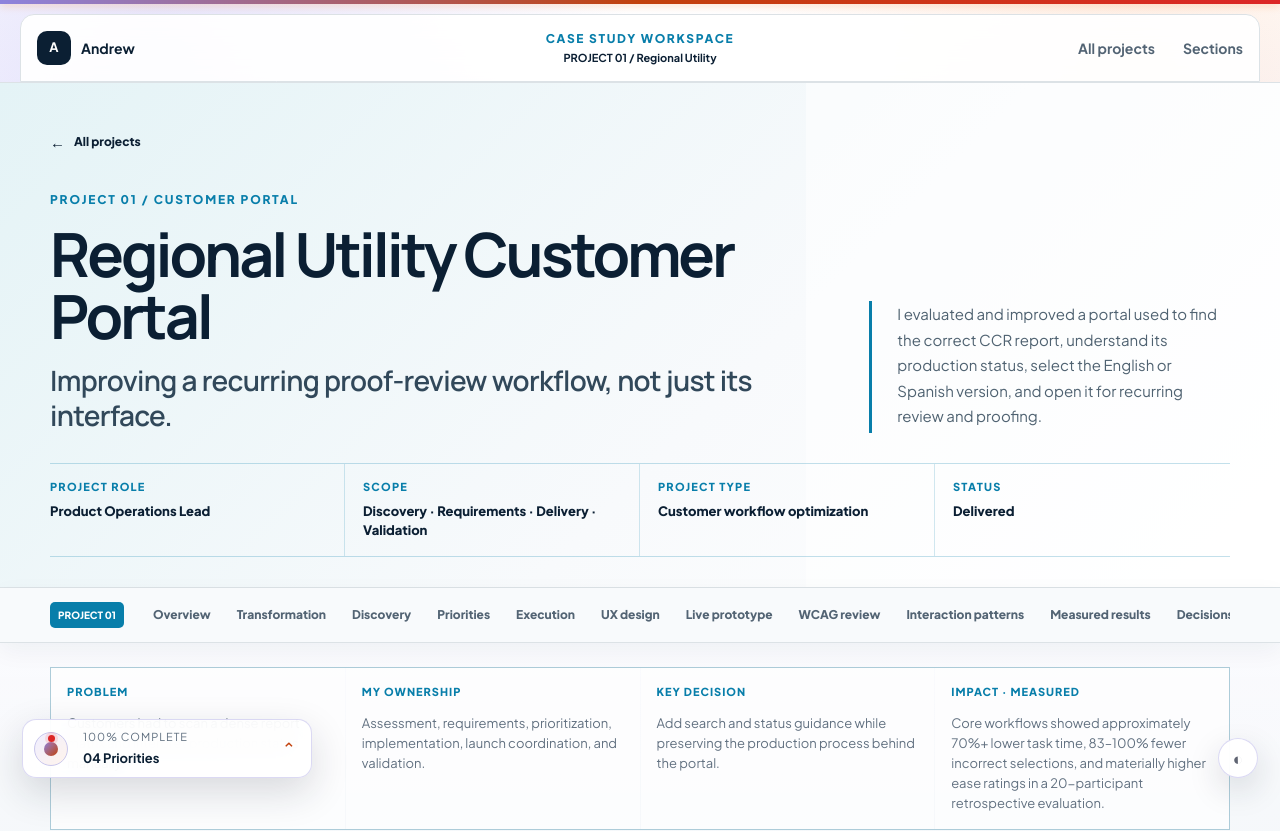
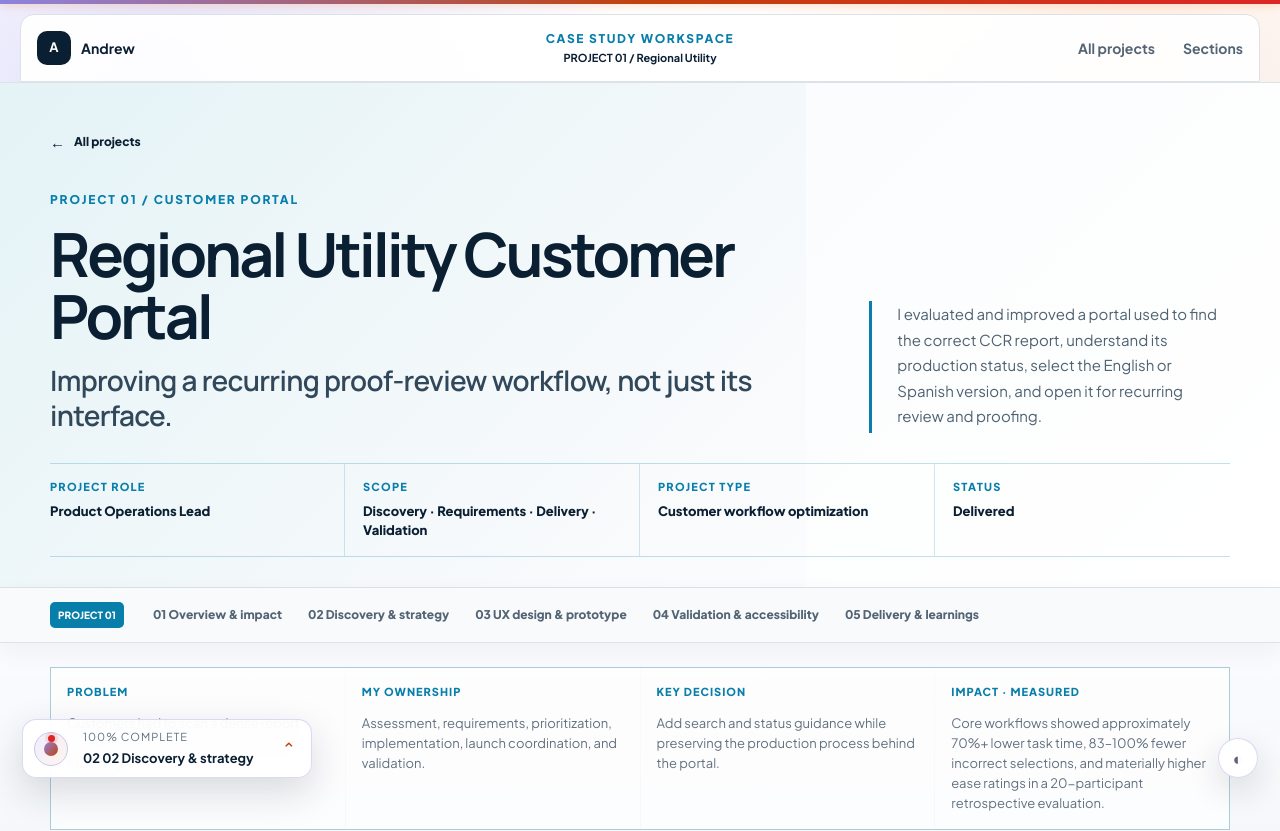
Before and after one commit to andrewjaebok/digital-operations-portfolio, a Next.js app: page /projects/customer-portal-redesign in a window 1280 px wide. Shown: the top 831 px of the page. Built offline with nearby package versions, Linux system fonts and the light colour scheme.

Commit message:
Restructure Utility case study into five clear chapters and surface WCAG review

```diff
--- a/app/projects/customer-portal-redesign/page.tsx
+++ b/app/projects/customer-portal-redesign/page.tsx
@@ -14,18 +14,11 @@ export const metadata: Metadata = {
 };
 
 const caseNavigation = [
-  { id: "overview", label: "Overview" },
-  { id: "workflow-transformation", label: "Transformation" },
-  { id: "assessment", label: "Discovery" },
-  { id: "strategy", label: "Priorities" },
-  { id: "solution", label: "Execution" },
-  { id: "ux-design", label: "UX design" },
-  { id: "interactive-prototype", label: "Live prototype" },
-  { id: "ux-accessibility", label: "WCAG review" },
-  { id: "interaction-specification", label: "Interaction patterns" },
-  { id: "usability-results", label: "Measured results" },
-  { id: "decisions", label: "Decisions" },
-  { id: "outcome", label: "Outcome" },
+  { id: "overview", label: "01 Overview & impact" },
+  { id: "assessment", label: "02 Discovery & strategy" },
+  { id: "ux-design", label: "03 UX design & prototype" },
+  { id: "usability-results", label: "04 Validation & accessibility" },
+  { id: "outcome", label: "05 Delivery & learnings" },
 ];
 
 const changes = [
@@ -149,7 +142,7 @@ export default function CustomerPortalRedesign() {
       <div className="ownership-column"><p className="kicker">Business objective</p><p>Improve access to the existing proof-review workflow without replacing it or retraining users on new production terminology.</p><ul><li>Clearer regional and batch organization</li><li>Consistent bilingual access</li><li>Scalable report structure</li><li>Existing platform and report-link compatibility</li></ul></div>
     </section>
 
-    <section className="review-section utility-evidence-section shell" id="assessment">
+    <section className="review-section utility-evidence-section shell" id="assessment"><div className="utility-chapter-marker"><span>Chapter 02</span><strong>Discovery & strategy</strong></div>
       <div><p className="kicker">Discovery evidence</p><h2>The roadmap came from customer and workflow evidence.</h2><p>I combined direct customer feedback with an audit of the original portal, workflow observation, and operational and technical constraints. The usability evaluation came later and validated the delivered solution.</p></div>
       <div>
         <div className="review-grid"><span>Customer feedback</span><span>Original portal audit</span><span>Workflow evaluation</span><span>Operational constraints</span><span>Technical constraints</span><span>Bilingual requirements</span></div>
@@ -224,16 +217,18 @@ export default function CustomerPortalRedesign() {
       </div>
     </section>
 
+    <div className="shell utility-chapter-marker"><span>Chapter 03</span><strong>UX design & prototype</strong></div>
     <RegionalUtilityUX />
     <RegionalUtilityPrototype />
 
+    <div className="shell utility-chapter-marker"><span>Chapter 04</span><strong>Validation & accessibility</strong><a href="#ux-accessibility">Jump to WCAG evidence ↗</a></div>
     <UtilityUsabilityResults />
 
     <section className="timeline-section product-process utility-process shell" id="process"><div className="section-intro"><p className="kicker">Product Operations Process</p><h2>Discovery → prioritization → execution → validation → iteration.</h2><p>The retrospective study sits after delivery so discovery evidence and validation evidence cannot be mistaken for each other.</p></div><ol>{process.map(([number,title,why]) => <li key={number}><b>{number}</b><span>{title}</span><p>{why}</p></li>)}</ol></section>
 
     <ProjectOperatingViews variant="utility" />
 
-    <section className="impact-section shell" id="outcome">
+    <section className="impact-section shell" id="outcome"><div className="utility-chapter-marker"><span>Chapter 05</span><strong>Delivery & learnings</strong></div>
       <p className="kicker">06 · Outcome</p>
       <h2>A stronger customer capability with the operational foundation preserved.</h2>
       <div className="impact-grid"><div><strong>7</strong><span>Geographic service regions</span></div><div><strong>2</strong><span>Report languages</span></div><div><strong>6</strong><span>Production statuses preserved</span></div></div>
```
